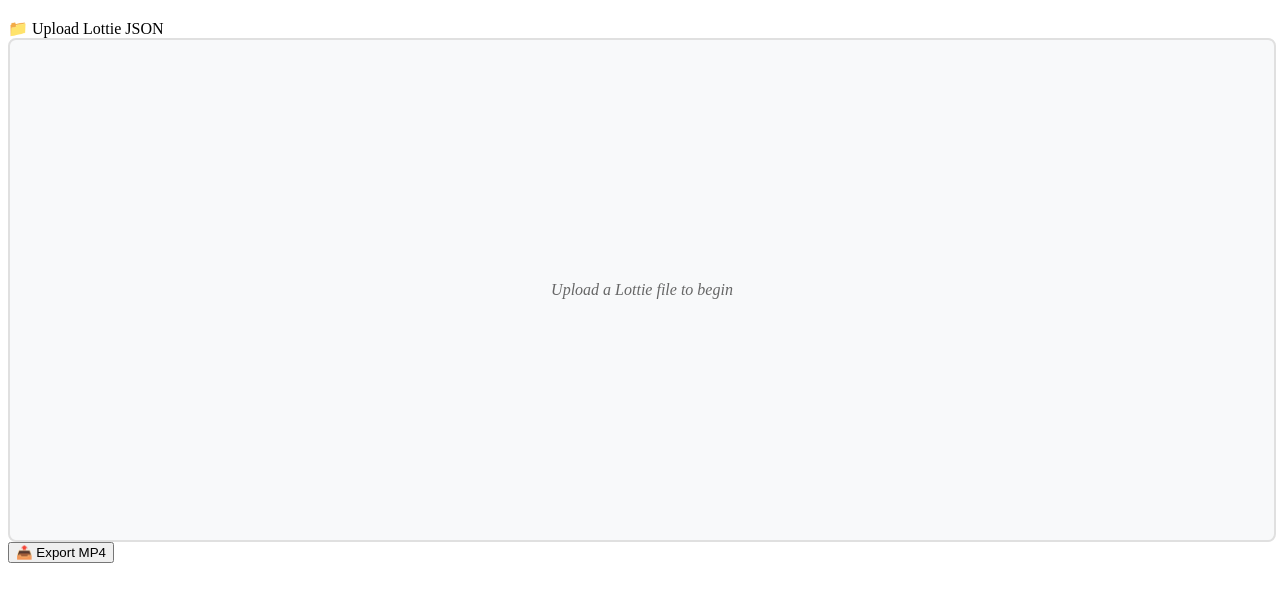
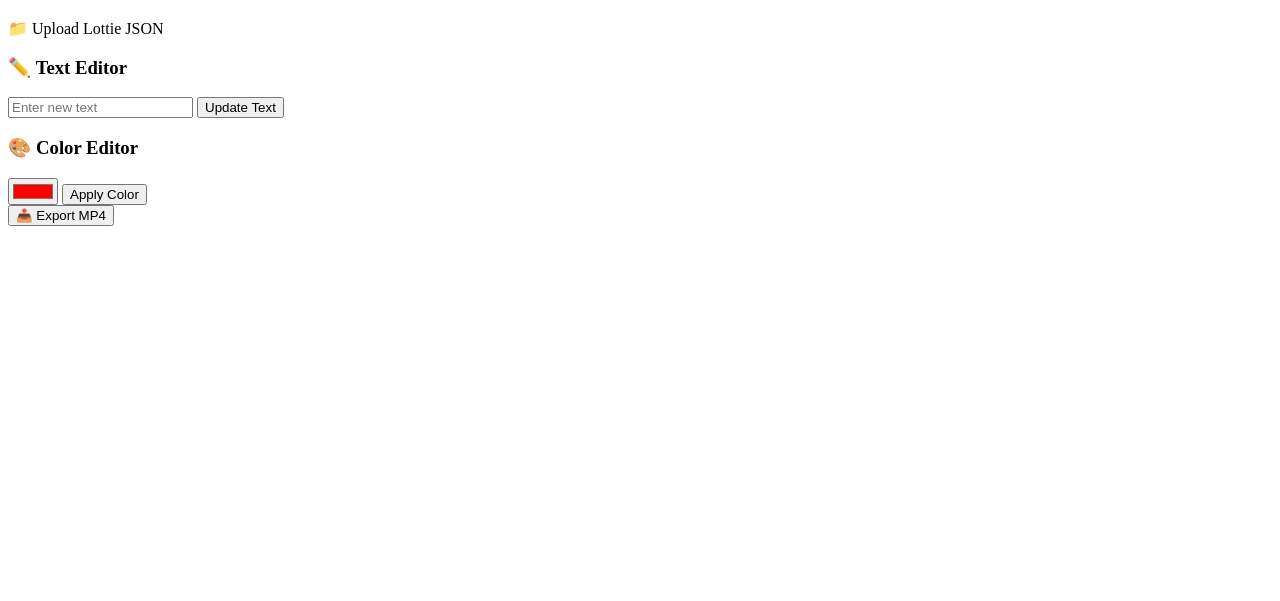
Before and after one commit to Emicore22/lottie-editor, a plain HTML site: page index.html in a window 1280 px wide. Shown: the part 61-662 px from the top of the page. Drawn offline with nearby package versions, Linux system fonts and the light colour scheme.

Commit message:
Update index.html

```diff
--- a/index.html
+++ b/index.html
@@ -5,9 +5,7 @@
     <meta name="viewport" content="width=device-width, initial-scale=1.0">
     <title>Lottie Editor</title>
     <link rel="stylesheet" href="styles.css">
-    <!-- Lottie Web CDN with Fallback -->
-    <script src="https://cdnjs.cloudflare.com/ajax/libs/lottie-web/5.9.1/lottie.min.js"
-            onerror="loadFallbackLottie()"></script>
+    <script src="https://cdnjs.cloudflare.com/ajax/libs/lottie-web/5.9.1/lottie.min.js"></script>
     <script src="https://cdn.jsdelivr.net/npm/@ffmpeg/ffmpeg@0.11.0/dist/ffmpeg.min.js"></script>
 </head>
 <body>
@@ -15,34 +13,35 @@
         <h1>Lottie Editor</h1>
 
         <!-- File Upload -->
-        <div class="upload-section">
-            <label class="upload-btn">
-                📁 Upload Lottie JSON
-                <input type="file" id="lottieUpload" accept=".json" hidden>
-            </label>
-        </div>
+        <label class="upload-btn">
+            📁 Upload Lottie JSON
+            <input type="file" id="lottieUpload" accept=".json" hidden>
+        </label>
 
-        <!-- Animation Container -->
-        <div id="animation-container" class="animation-viewport">
-            <div class="animation-placeholder">Upload a Lottie file to begin</div>
-        </div>
+        <!-- Animation Display -->
+        <div id="animation-container"></div>
 
         <!-- Editor Controls -->
         <div class="editor-panel">
-            <!-- ... (keep existing editor controls) ... -->
+            <div class="control-group">
+                <h3>✏️ Text Editor</h3>
+                <input type="text" id="textInput" placeholder="Enter new text">
+                <button onclick="updateText()">Update Text</button>
+            </div>
+
+            <div class="control-group">
+                <h3>🎨 Color Editor</h3>
+                <input type="color" id="colorPicker" value="#ff0000">
+                <button onclick="updateColor()">Apply Color</button>
+            </div>
         </div>
 
-        <button class="export-btn" onclick="exportMP4()">📤 Export MP4</button>
+        <!-- Export Section -->
+        <div class="export-section">
+            <button class="export-btn" onclick="exportMP4()">📤 Export MP4</button>
+            <div id="export-status"></div>
+        </div>
     </div>
-
-    <!-- Fallback Lottie Loader -->
-    <script>
-        function loadFallbackLottie() {
-            const script = document.createElement('script');
-            script.src = 'https://cdn.jsdelivr.net/npm/lottie-web@5.9.1/build/player/lottie.min.js';
-            document.head.appendChild(script);
-        }
-    </script>
 
     <script src="script.js"></script>
 </body>
```
